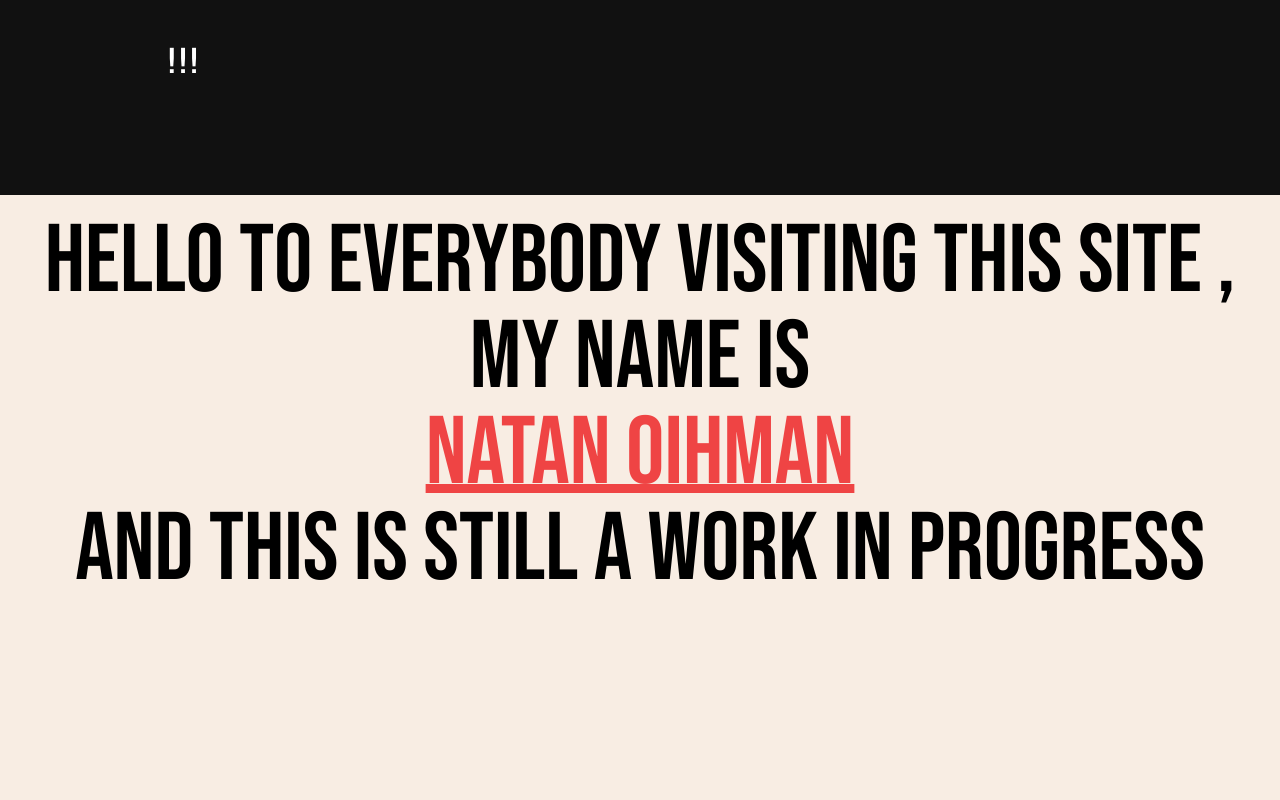
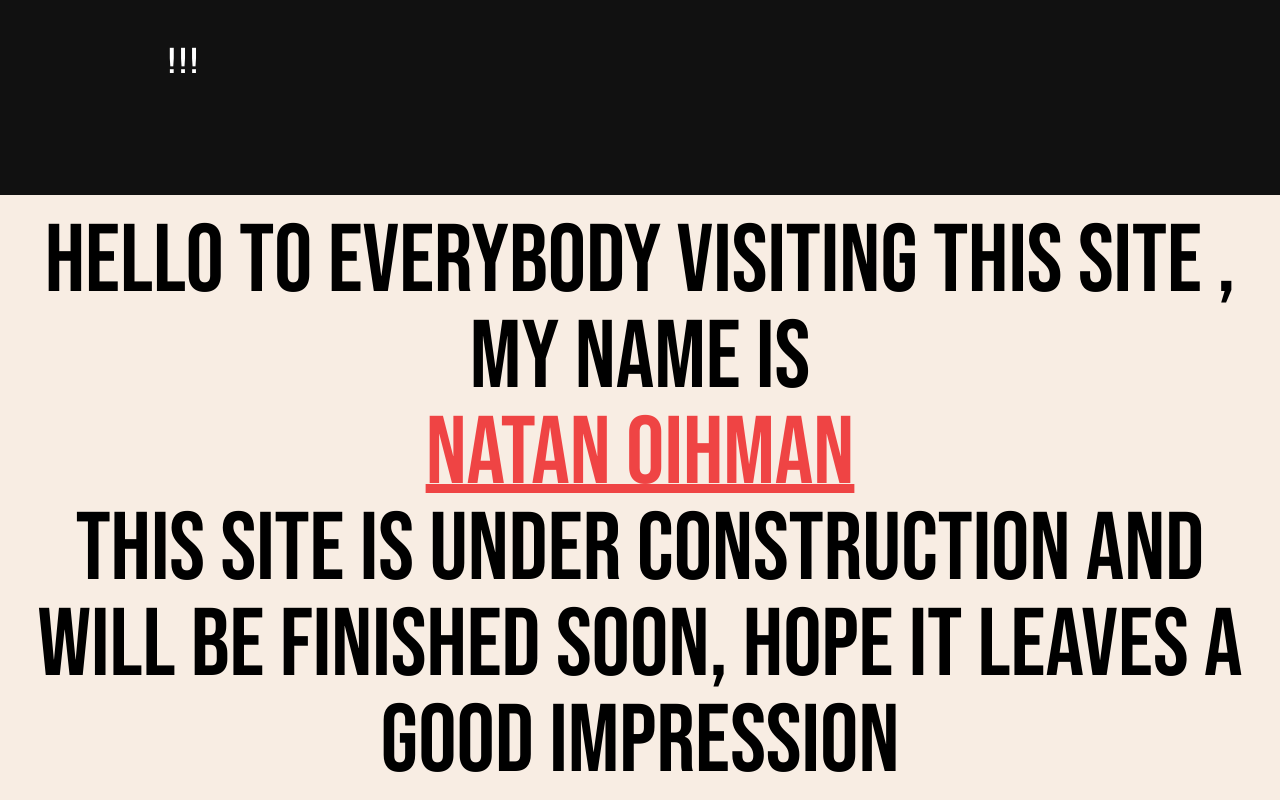
Before and after one commit to NatanOih/Portfolio, a React (Vite) app: page / in a window 1280 px wide. Shown: the part 1444-2244 px from the top of the page. Before the commit the page ends 2052 px from the top, so only its background shows below. Built offline with nearby package versions, Linux system fonts and the light colour scheme; a web font is replaced by a local one.

Commit message:
impression

```diff
--- a/src/App.jsx
+++ b/src/App.jsx
@@ -60,7 +60,8 @@ function App() {
           <p className="text-red-500 underline  underline-offset-1">
             Natan oihman
           </p>
-          and this is still a work in progress
+          this site is under construction and will be finished soon, hope it
+          leaves a good impression
         </h1>
       </section>
     </div>
```
